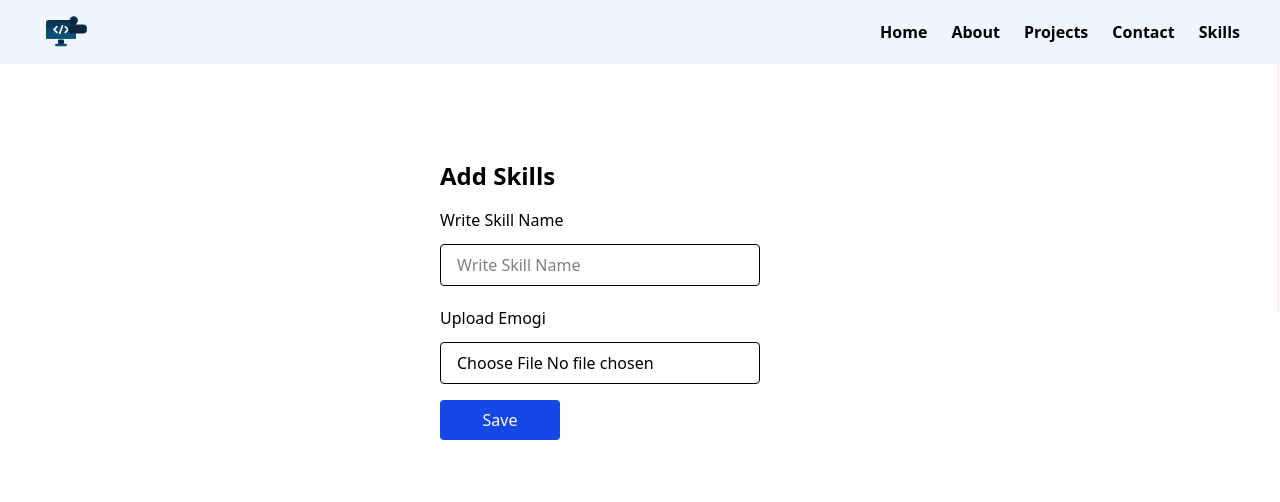
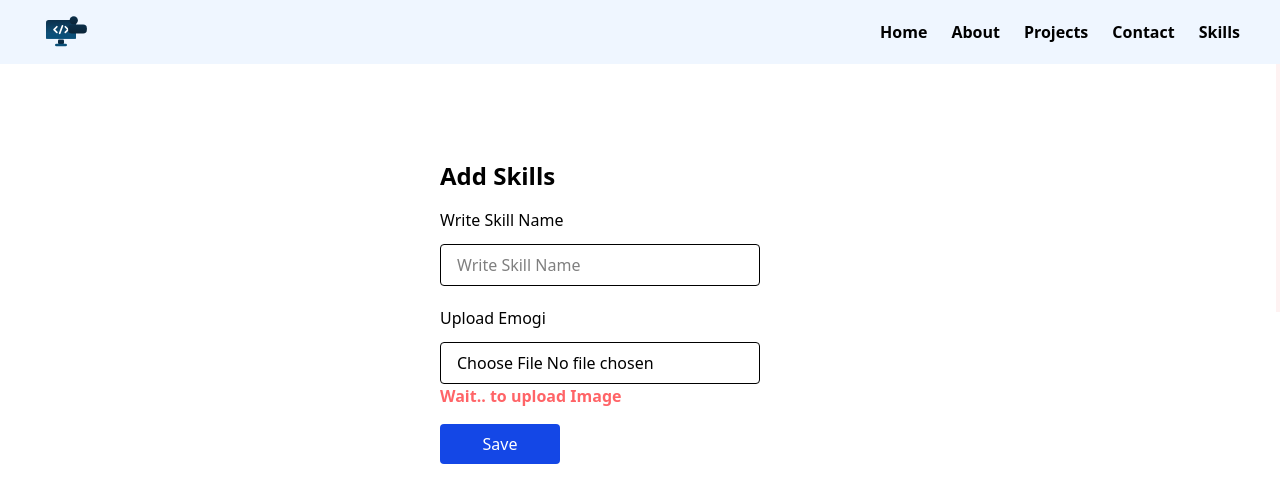
Before and after one commit to Shamsherkhan7549/Shamsher-Portfolio, a React (Vite) app in the folder frontend/: page /add-skill in a window 1280 px wide. Shown: the top 502 px of the page. Built offline with nearby package versions, Linux system fonts and the light colour scheme; no server answers.

Commit message:
fix: image upload confirmation added through state

```diff
--- a/frontend/src/components/AddSkills.jsx
+++ b/frontend/src/components/AddSkills.jsx
@@ -8,6 +8,7 @@ const AddSkills = () => {
 
     const [skill, setSkill] = useState("");
     const [imageUrl, setImageUrl] = useState("");
+    const [isImgUploaded, setIsImgUploaded] = useState(false)
 
     const handleSkill = (e) => {
         setSkill(e.target.value)
@@ -23,6 +24,7 @@ const AddSkills = () => {
         const res = await axios.post(`${url}/api/upload`,formData)
         if(res.data.success){
             setImageUrl(res.data.data);
+            setIsImgUploaded(true)
         }
       } catch (error) {
         console.log("add skill error: " , error.message);
@@ -58,7 +60,7 @@ const AddSkills = () => {
             <div className='flex flex-col justify-center w-100 my-5'>
                 <label className='mb-3' htmlFor="img">Upload Emogi</label>
                 <input onChange={handleImg} className='w-80 border-grey-50 border px-4 py-2 rounded cursor-pointer' name='img' id="img" type="file" placeholder='' />
-
+                {isImgUploaded? <p className='text-green-400 font-semibold'>Image Uploaded</p> : <p className='text-red-400 font-semibold'>Wait.. to upload Image</p> }
                 <button className='bg-blue-700 text-white py-2 px-5 rounded w-30 my-4 cursor-pointer'>Save</button>
             </div>
         </form>
```
